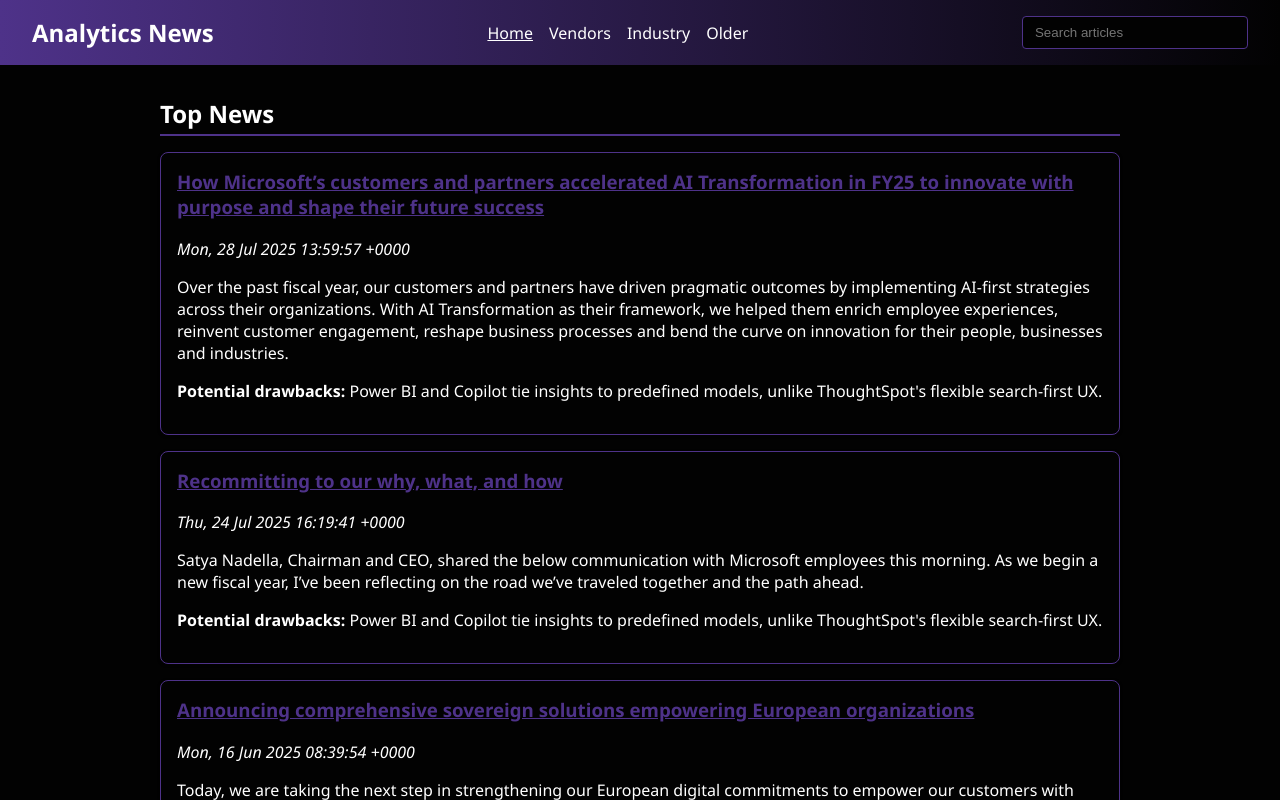
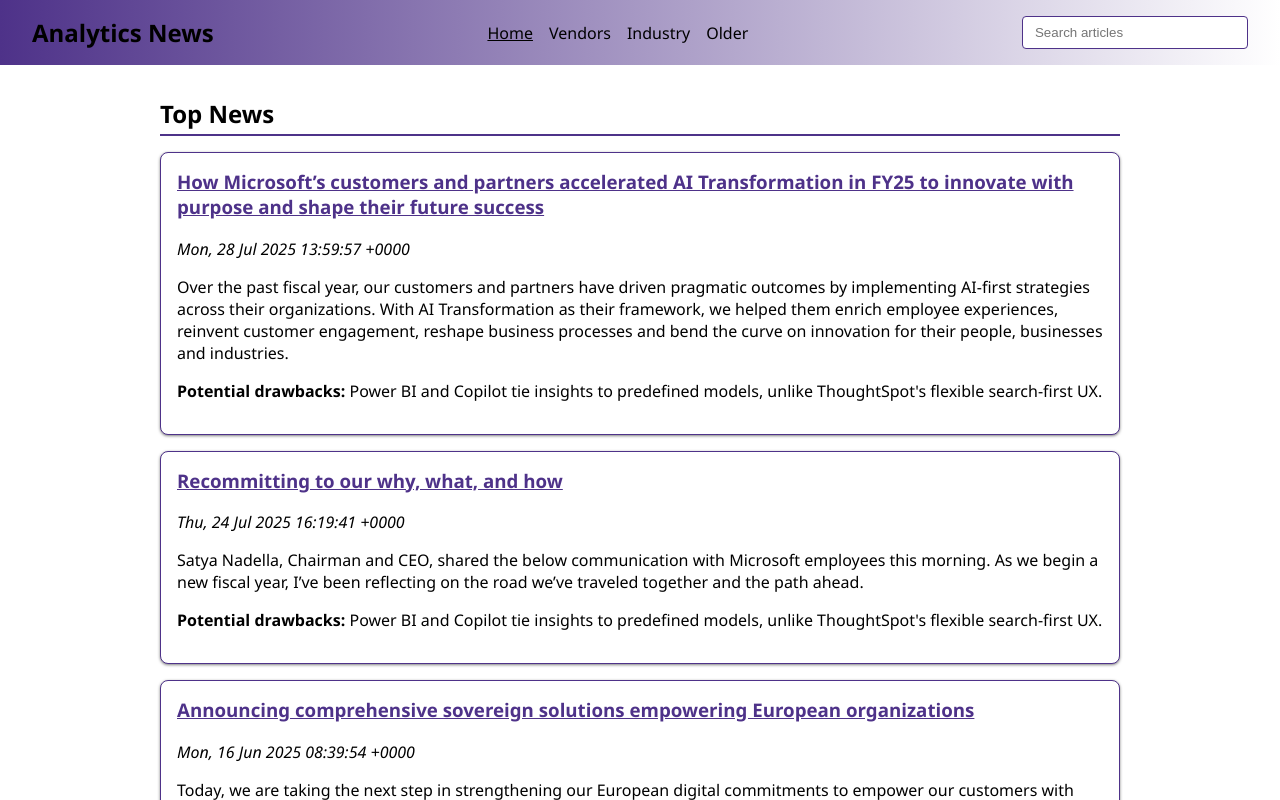
Before and after one commit to Cam-Codex/Competitor-report-agent, a React (Vite) app in the folder frontend/: page / in a window 1280 px wide. Shown: the top 800 px of the page. Built offline with nearby package versions, Linux system fonts and the light colour scheme.

Commit message:
style: switch to light theme colors

```diff
--- a/frontend/src/style.css
+++ b/frontend/src/style.css
@@ -1,7 +1,7 @@
 :root {
   --ts-primary: #4e3289;
-  --ts-bg: #020202;
-  --ts-text: #ffffff;
+  --ts-bg: #ffffff;
+  --ts-text: #000000;
   --ts-gradient: linear-gradient(90deg, var(--ts-primary), var(--ts-bg));
 }
 
```
